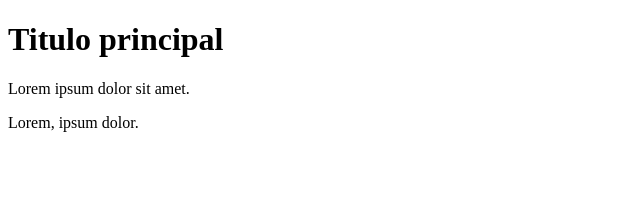
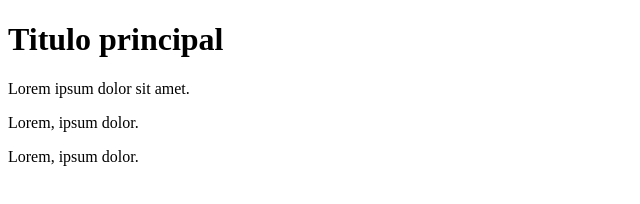
Before and after one commit to miguelDocente/clase_24112, a plain HTML site: page index.html in a window 1280 px wide. Shown: the whole page, without its empty margins (0-640 px from the left). Drawn offline with Linux system fonts and the light colour scheme.

Commit message:
.agregamos style.css .confirmamos cambios en index.html

```diff
--- a/index.html
+++ b/index.html
@@ -9,5 +9,6 @@
     <h1>Titulo principal</h1>
     <p>Lorem ipsum dolor sit amet.</p>
     <p>Lorem, ipsum dolor.</p>
+    <p>Lorem, ipsum dolor.</p>
 </body>
 </html>
--- /dev/null
+++ b/style.css
@@ -0,0 +1 @@
+hsdbdv
```
